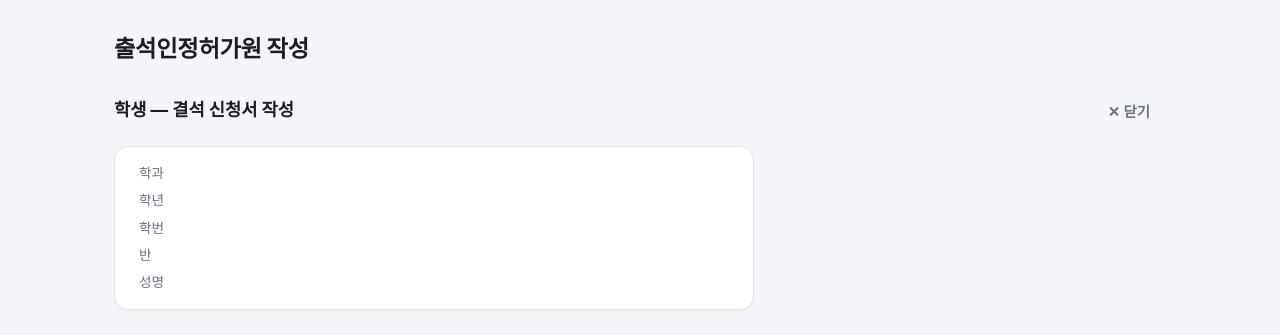
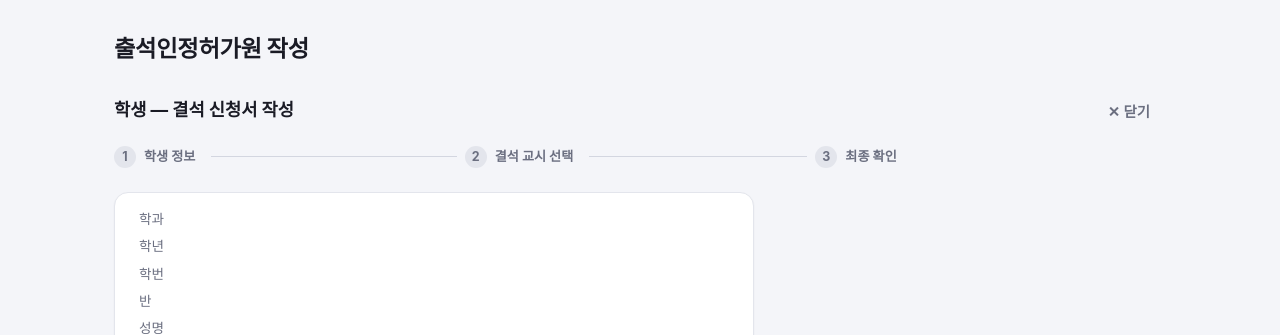
Before and after one commit to torgeleli22-lang/University-administrative-work, a Flask app: template app/templates/form.html in a window 1280 px wide. Shown: the part 66-401 px from the top of the page. Run offline with Flask 3, Linux system fonts and the light colour scheme; the template is opened without the code that fills it, so the values that code supplies are empty; parts of the project's set-up code (start-up, migrations or seed data) failed here and were passed over.

Commit message:
Add apply-flow step indicator and sync the admin page's repeated token
- New _step_indicator.html (1. 학생 정보 -> 2. 결석 교시 선택 -> 3. 최종
  확인) included at the top of all three apply-flow panels, so it's
  always clear where you are and what's left -- shown both in the
  single-page flow and on a direct page load of form.html/review.html/
  confirm.html.
- app.js's showFormError now inserts the error banner right after the
  panel heading (so the title and step indicator stay on top) instead
  of at the very top of the panel.
- admin_import.html previously had four separate 관리자 토큰 fields (one
  per form: 파일 업로드, 선택과목 추가, 선택과목 삭제, 데모 데이터), each
  needing the same token retyped. They're now synced client-side --
  typing in one fills the rest -- while still posting independently
  since each is a real separate form to a different route.

Co-Authored-By: Claude Sonnet 5 <noreply@anthropic.com>
Claude-Session: https://claude.ai/code/session_016PCQpcFDPfFfPLK5YGJAdU

```diff
--- a/app/app.py
+++ b/app/app.py
@@ -134,6 +134,7 @@ def student_form(student_id):
         max_courses=MAX_COURSES,
         max_absence_periods=MAX_ABSENCE_PERIODS_PER_COURSE,
         today=date.today().isoformat(),
+        step=1,
     )
 
 
@@ -242,6 +243,7 @@ def review(student_id):
         reviewable=reviewable,
         blocked=blocked,
         max_absence_periods=MAX_ABSENCE_PERIODS_PER_COURSE,
+        step=2,
     )
 
 
@@ -379,6 +381,7 @@ def confirm(student_id):
         period_end=period_end.isoformat(),
         selected=selected,
         total_hours=sum(c["periods_missed"] for c in selected),
+        step=3,
     )
 
 
--- a/app/static/app.js
+++ b/app/static/app.js
@@ -160,14 +160,18 @@ window.App = (function () {
 
   // Surfaces a server-rendered error (see _error_fragment.html) inline next
   // to the form the user just submitted, instead of losing that form's
-  // content -- errorEl is inserted at the top of `container` and replaces
-  // any earlier one there, so re-submitting doesn't stack up messages.
+  // content -- inserted right after the panel's heading (so the title and
+  // step indicator stay on top instead of being pushed down by it), and
+  // replaces any earlier one there so re-submitting doesn't stack up
+  // messages.
   function showFormError(container, html) {
     clearFormError(container);
     var wrapper = document.createElement("div");
     wrapper.className = "js-form-error";
     wrapper.innerHTML = html;
-    container.insertBefore(wrapper, container.firstChild);
+    var head = container.querySelector(".panel-head");
+    var anchor = head ? head.nextSibling : container.firstChild;
+    container.insertBefore(wrapper, anchor);
     wrapper.scrollIntoView({ behavior: "smooth", block: "center" });
   }
 
--- a/app/static/style.css
+++ b/app/static/style.css
@@ -517,6 +517,60 @@ fieldset label input:focus-visible, fieldset label select:focus-visible {
   margin-bottom: var(--space-4);
 }
 
+/* 학생 정보 -> 결석 교시 선택 -> 최종 확인, shown at the top of every step
+   of the apply flow (_step_indicator.html) so it's always clear how far
+   along the process is and what's left. */
+.step-indicator {
+  display: flex;
+  list-style: none;
+  margin: 0 0 var(--space-5);
+  padding: 0;
+}
+.step-indicator li {
+  flex: 1;
+  display: flex;
+  align-items: center;
+  gap: var(--space-2);
+  font-size: 0.82rem;
+  font-weight: 700;
+  color: var(--text-muted);
+  position: relative;
+}
+.step-indicator li:not(:last-child)::after {
+  content: "";
+  flex: 1;
+  height: 1px;
+  background: var(--border-strong);
+  margin: 0 var(--space-2);
+}
+.step-num {
+  flex-shrink: 0;
+  width: 22px;
+  height: 22px;
+  display: flex;
+  align-items: center;
+  justify-content: center;
+  border-radius: 50%;
+  background: var(--border);
+  color: var(--text-muted);
+  font-size: 0.78rem;
+  transition: background 0.15s ease, color 0.15s ease;
+}
+.step-indicator li.is-active .step-num {
+  background: var(--primary);
+  color: #fff;
+}
+.step-indicator li.is-active { color: var(--text); }
+.step-indicator li.is-done .step-num {
+  background: var(--success-soft);
+  color: var(--success);
+}
+.step-indicator li.is-done { color: var(--text-muted); }
+.step-label { white-space: nowrap; }
+@media (max-width: 560px) {
+  .step-label { display: none; }
+}
+
 .loading {
   color: var(--text-muted);
   padding: var(--space-5);
--- a/app/templates/_confirm_panel.html
+++ b/app/templates/_confirm_panel.html
@@ -8,6 +8,7 @@
   <h2>최종 확인</h2>
   <button type="button" class="btn ghost" data-close-panel="confirm-panel">✕ 닫기</button>
 </div>
+{% include "_step_indicator.html" %}
 
 <section class="info-card">
   <dl>
--- a/app/templates/_review_panel.html
+++ b/app/templates/_review_panel.html
@@ -5,6 +5,7 @@
   <h2>결석 교시 선택</h2>
   <button type="button" class="btn ghost" data-close-panel="review-panel">✕ 닫기</button>
 </div>
+{% include "_step_indicator.html" %}
 
 <section class="info-card">
   <dl>
--- /dev/null
+++ b/app/templates/_step_indicator.html
@@ -0,0 +1,16 @@
+{# `step` (1/2/3) marks where we are in the apply flow (학생 정보 -> 결석
+   교시 선택 -> 최종 확인). Included at the top of each of the three panel
+   fragments so it's rendered both in the single-page flow (injected via
+   fetch) and on a direct/no-JS page load (form.html/review.html/confirm.html
+   just {% include %} the same fragment). #}
+<ol class="step-indicator">
+  <li class="{{ 'is-done' if step > 1 else 'is-active' if step == 1 else '' }}">
+    <span class="step-num">1</span><span class="step-label">학생 정보</span>
+  </li>
+  <li class="{{ 'is-done' if step > 2 else 'is-active' if step == 2 else '' }}">
+    <span class="step-num">2</span><span class="step-label">결석 교시 선택</span>
+  </li>
+  <li class="{{ 'is-done' if step > 3 else 'is-active' if step == 3 else '' }}">
+    <span class="step-num">3</span><span class="step-label">최종 확인</span>
+  </li>
+</ol>
--- a/app/templates/_student_panel.html
+++ b/app/templates/_student_panel.html
@@ -5,6 +5,7 @@
   <h2>{{ student.name }} 학생 — 결석 신청서 작성</h2>
   <button type="button" class="btn ghost" data-close-panel="student-panel">✕ 닫기</button>
 </div>
+{% include "_step_indicator.html" %}
 
 <section class="info-card">
   <dl>
```
Also changed, not shown: app/templates/admin_import.html (+18 -4 lines).
